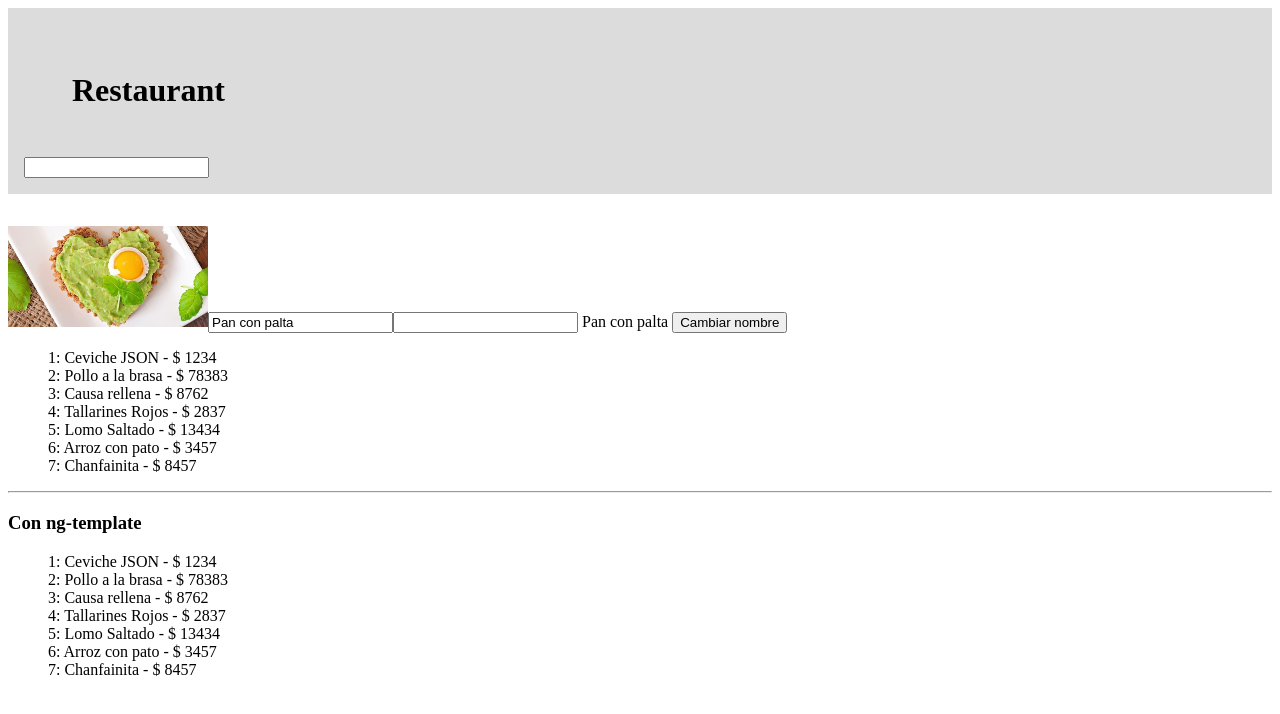
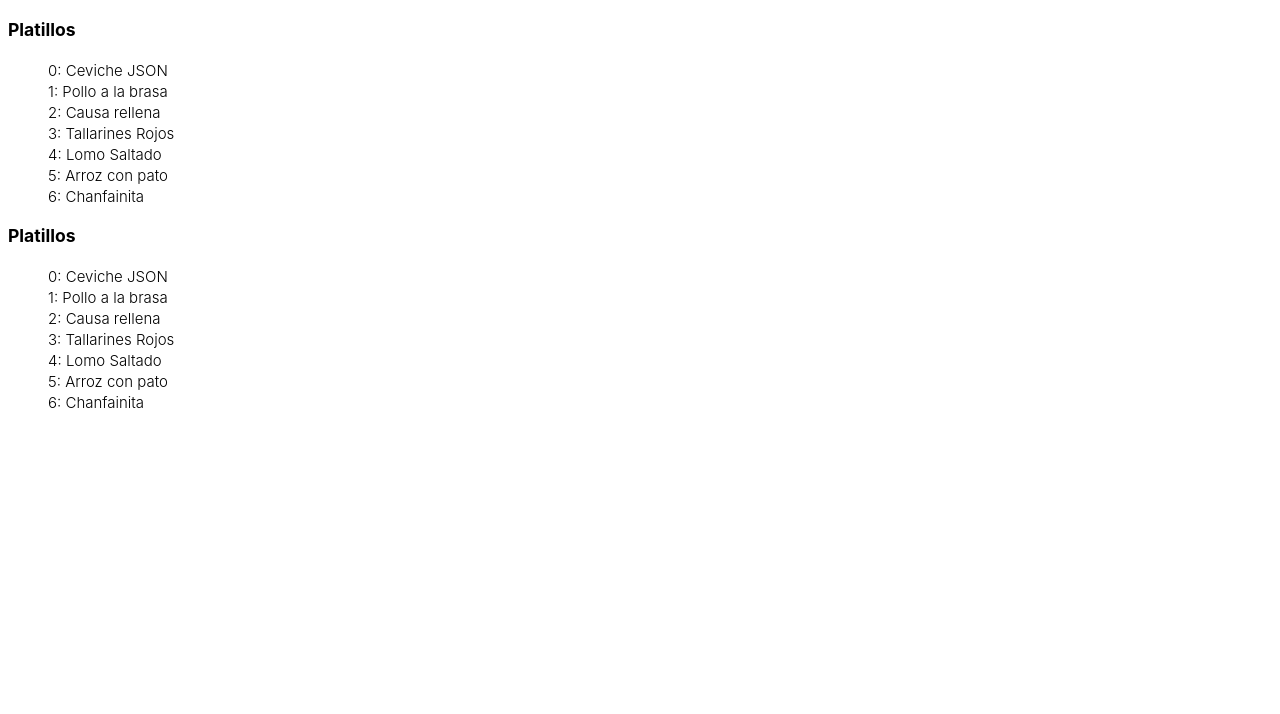
Before and after one commit to yacafx/area-51-c3-restaurant, an Angular app: page / in a window 1280 px wide. Shown: the top 714 px of the page. Built offline with nearby package versions, Linux system fonts and the light colour scheme.

Commit message:
refactor(session-4): add generic styles and available prop

```diff
--- a/projects/data-models/src/lib/interfaces/dishes.interfaces.ts
+++ b/projects/data-models/src/lib/interfaces/dishes.interfaces.ts
@@ -2,4 +2,5 @@ export interface Dish {
   name: string;
   photo?: string;
   price: string;
+  available: boolean;
 }
--- a/src/app/app.component.html
+++ b/src/app/app.component.html
@@ -1,25 +1,4 @@
 <div class="rw-root">
-  <h1 (click)="changeTest()">{{ title }}</h1>
-  <input type="text" [value]="flavor" (input)="updateFlavor($event)" />
-
-  <div *ngIf="flavor.length > 2">Se busca el sabor {{ flavor }}</div>
-
-  <ng-template [ngIf]="flavor.length > 2">
-    <div>Se busca el sabor {{ flavor }}</div>
-    <div>Se busca el sabor {{ flavor }}</div>
-  </ng-template>
-
-  <div *ngIf="taste">
-    <h2 [innerHTML]="link"></h2>
-    <span class="taste">
-      {{ taste ? "😃" : "😭" }}
-    </span>
-    <span>
-      {{ "el " + title + " sirve una rica " + dish }}
-    </span>
-  </div>
+  <!-- <rw-dish></rw-dish> -->
+  <rw-menu></rw-menu>
 </div>
-
-<rw-dish></rw-dish>
-
-<rw-menu></rw-menu>
--- a/src/app/app.component.scss
+++ b/src/app/app.component.scss
@@ -1,15 +1,74 @@
-.rw-root {
-  background-color: gainsboro;
-  padding: 1rem;
+* {
+  box-sizing: border-box;
+  -webkit-box-sizing: border-box;
+  -moz-box-sizing: border-box;
+  font: 300 15px/1.4 -apple-system, BlinkMacSystemFont, "Segoe UI", Helvetica,
+    Arial, sans-serif, "Apple Color Emoji", "Segoe UI Emoji", "Segoe UI Symbol";
+}
 
-  h1 {
-    padding: 1rem;
-    text-transform: capitalize;
-    margin: 2rem;
-    cursor: pointer;
-  }
+html,
+body {
+  height: 100%;
+  margin: 0;
+  padding: 0;
+  background: #fff;
+  -webkit-font-smoothing: antialiased;
+  color: #545e6f;
+}
 
-  .taste {
-    font-size: 4rem;
-  }
+img {
+  vertical-align: bottom;
 }
+img a {
+  border: 0;
+}
+ul,
+ol {
+  list-style: none;
+  margin: 0;
+  padding: 0;
+}
+a {
+  color: #9f72e6;
+  text-decoration: none;
+}
+input,
+button {
+  outline: 0;
+}
+input {
+  border: none;
+  background: #fff;
+  font-size: 13px;
+  padding: 6px 30px 6px 10px;
+  border-radius: 1px;
+  box-shadow: 1px 1px 3px 1px #ccc;
+  border: 1px solid #eee;
+}
+button {
+  cursor: pointer;
+  background: #9f72e6;
+  border: 0;
+  border-radius: 2px;
+  padding: 5px 10px;
+  text-align: center;
+  color: #fff;
+}
+p {
+  margin: 5px 0;
+}
+
+body {
+  padding: 50px;
+}
+
+h3 {
+  font-size: 22px;
+  font-weight: 400;
+  margin: 0;
+}
+h4 {
+  font-size: 18px;
+  font-weight: 300;
+  margin: 0;
+}
--- a/src/app/menu/menu.component.html
+++ b/src/app/menu/menu.component.html
@@ -1,16 +1,16 @@
 <div class="rw-menu">
-  <div>
-    <ul>
-      <li *ngFor="let dish of dishes; let i = index">
-        {{ i + 1 }}: {{ dish.name }} - $ {{ dish.price }}
-      </li>
-    </ul>
-  </div>
-  <hr />
-  <h3>Con ng-template</h3>
+  <h3>Platillos</h3>
   <ul>
-    <ng-template ngFor let-dish let-i="index" [ngForOf]="dishes">
-      <li>{{ i + 1 }}: {{ dish.name }} - $ {{ dish.price }}</li>
-    </ng-template>
+    <li *ngFor="let dish of dishes; let i = index">
+      <span></span>
+      {{ i }}: {{ dish.name }}
+    </li>
+  </ul>
+  <h3>Platillos</h3>
+  <ul>
+    <li *ngFor="let dish of dishes; let i = index">
+      <span></span>
+      {{ i }}: {{ dish.name }}
+    </li>
   </ul>
 </div>
--- a/src/app/menu/menu.component.scss
+++ b/src/app/menu/menu.component.scss
@@ -2,4 +2,16 @@
   ul {
     list-style: none;
   }
+  .status {
+    width: 10px;
+    height: 10px;
+    background: #c0392b;
+    display: block;
+    margin: 8px 10px 0 0;
+    float: left;
+    border-radius: 50%;
+    &.available {
+      background: #2ecc71;
+    }
+  }
 }
--- a/src/app/menu/menu.component.ts
+++ b/src/app/menu/menu.component.ts
@@ -1,7 +1,5 @@
 import { Component, OnInit } from '@angular/core';
 import { Dish } from 'projects/data-models/src/public-api';
-// import jsonData from '../../assets/dishes.json';
-// import { dishes as jsonDishes } from '../../assets/dishes.json';
 import { jsonDishes } from '../../assets/dishes.json';
 
 @Component({
@@ -15,55 +13,6 @@ export class MenuComponent implements OnInit {
   constructor() {}
 
   ngOnInit(): void {
-    // this.dishes = [...this.initDishes()];
-    // this.dishes = [...this.initDishesFromJson()];
     this.dishes = [...jsonDishes];
   }
-
-  initDishes(): Dish[] {
-    const dishes: Dish[] = [
-      {
-        name: 'Ceviche',
-        price: '1234',
-      },
-      {
-        name: 'Pollo a la brasa',
-        photo:
-          'https://www.radionacional.com.pe/sites/default/files/styles/note/public/pollo_brasa.jpg',
-        price: '78383',
-      },
-      {
-        name: 'Causa rellena',
-        price: '8762',
-      },
-      {
-        name: 'Tallarines Rojos',
-        price: '2837',
-      },
-      {
-        name: 'Lomo Saltado',
-        photo:
-          'https://www.196flavors.com/wp-content/uploads/2016/07/lomo-saltado-1-FP.jpg',
-        price: '13434',
-      },
-      {
-        name: 'Arroz con pato',
-        photo:
-          'https://lascomidasperuanas.com/wp-content/uploads/2020/06/Receta-de-arroz-con-pato-peruano.jpg',
-        price: '3457',
-      },
-      {
-        name: 'Chanfainita',
-        photo:
-          'https://decomidaperuana.com/wp-content/uploads/2018/06/receta-de-chanfainita.jpg',
-        price: '8457',
-      },
-    ];
-    return dishes;
-  }
-
-  // initDishesFromJson(): Dish[] {
-  //   console.log(jsonData.dishes);
-  //   return jsonData.dishes;
-  // }
 }
--- a/src/assets/dishes.json
+++ b/src/assets/dishes.json
@@ -2,35 +2,42 @@
   "jsonDishes": [
     {
       "name": "Ceviche JSON",
-      "price": "1234"
+      "price": "1234",
+      "available": true
     },
     {
       "name": "Pollo a la brasa",
       "photo": "https://www.radionacional.com.pe/sites/default/files/styles/note/public/pollo_brasa.jpg",
-      "price": "78383"
+      "price": "78383",
+      "available": true
     },
     {
       "name": "Causa rellena",
-      "price": "8762"
+      "price": "8762",
+      "available": false
     },
     {
       "name": "Tallarines Rojos",
-      "price": "2837"
+      "price": "2837",
+      "available": false
     },
     {
       "name": "Lomo Saltado",
       "photo": "https://www.196flavors.com/wp-content/uploads/2016/07/lomo-saltado-1-FP.jpg",
-      "price": "13434"
+      "price": "13434",
+      "available": true
     },
     {
       "name": "Arroz con pato",
       "photo": "https://lascomidasperuanas.com/wp-content/uploads/2020/06/Receta-de-arroz-con-pato-peruano.jpg",
-      "price": "3457"
+      "price": "3457",
+      "available": true
     },
     {
       "name": "Chanfainita",
       "photo": "https://decomidaperuana.com/wp-content/uploads/2018/06/receta-de-chanfainita.jpg",
-      "price": "8457"
+      "price": "8457",
+      "available": false
     }
   ]
 }
```
